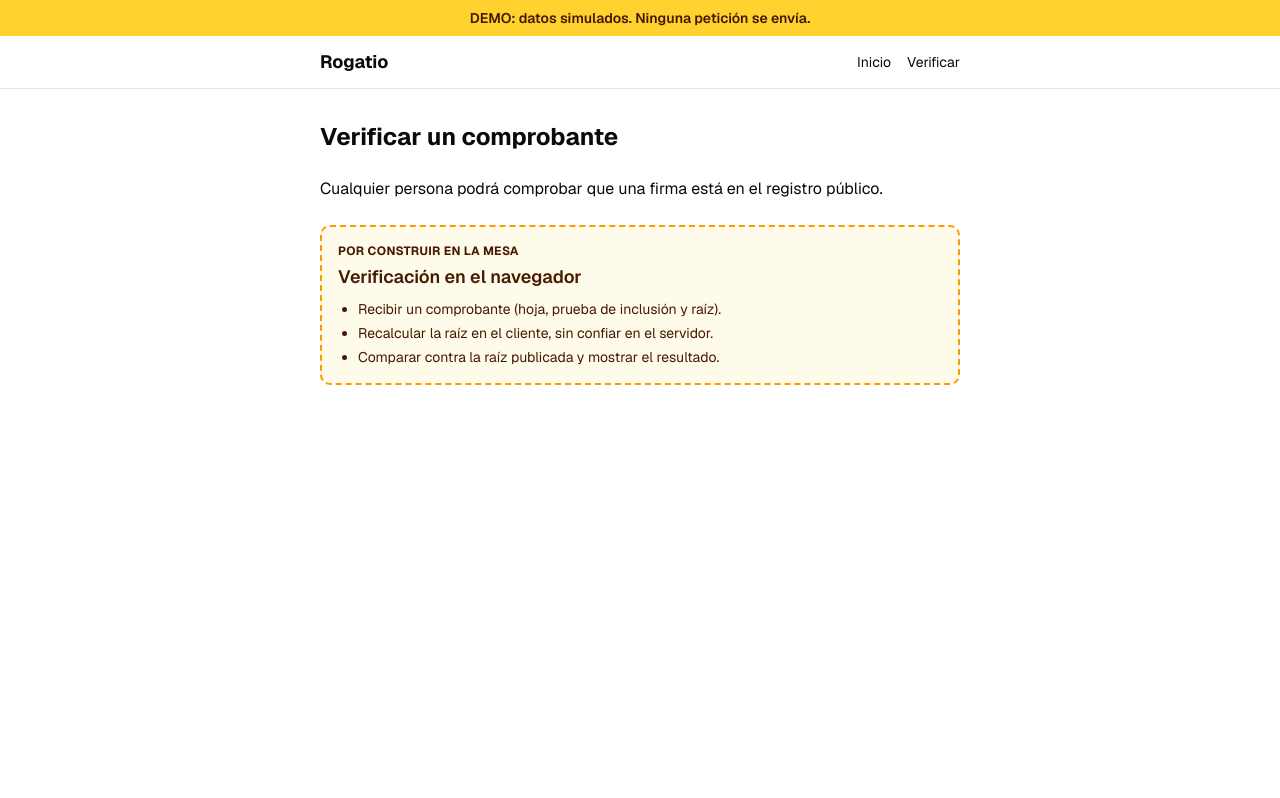
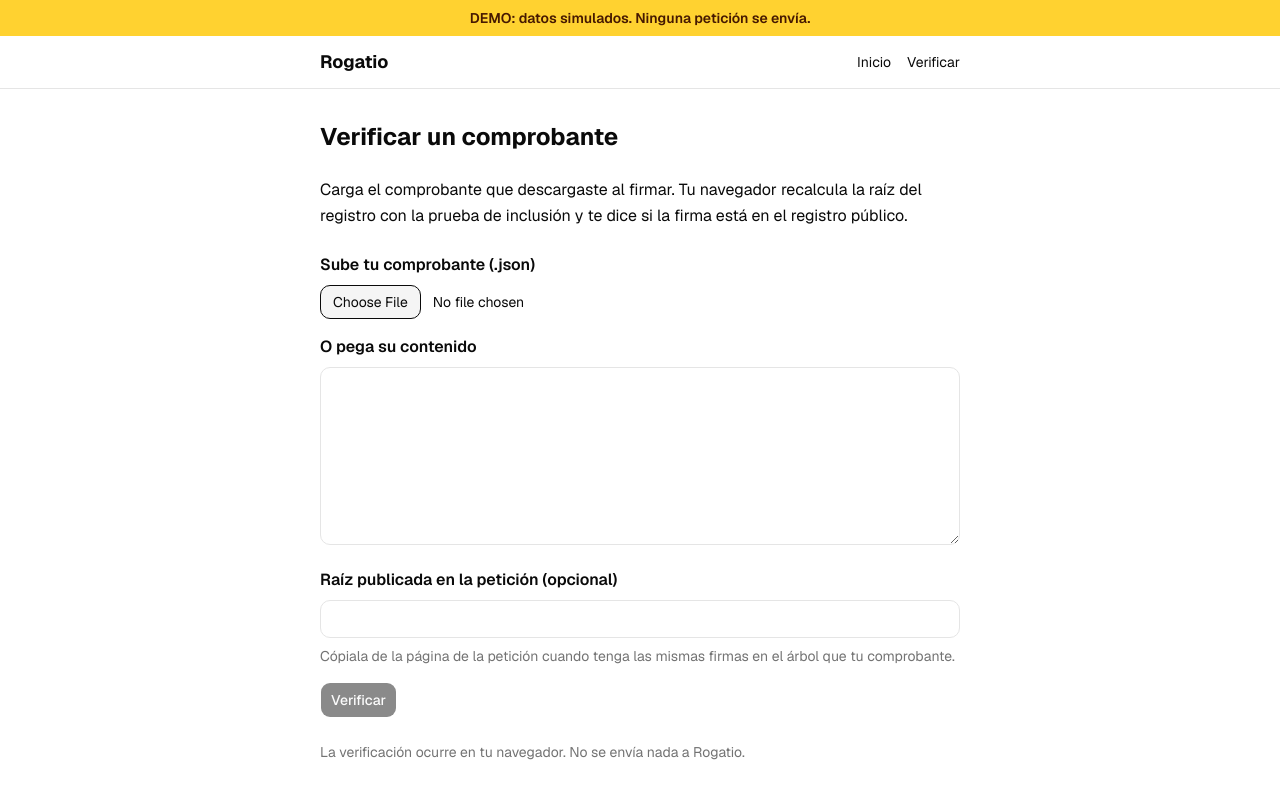
Before and after one commit to rogatio-org/rogatio, a Next.js app: page /verificar in a window 1280 px wide. Built offline with nearby package versions, Linux system fonts and the light colour scheme.

Commit message:
feat: verificar el comprobante en el navegador
/verificar acepta el JSON (archivo o texto), valida su forma y recalcula
la raíz con Web Crypto, sin llamadas al servidor. Opcionalmente compara
contra la raíz publicada en la petición.

Cierra #68

```diff
--- a/src/app/verificar/page.tsx
+++ b/src/app/verificar/page.tsx
@@ -1,5 +1,5 @@
 import type { Metadata } from "next";
-import { PorConstruir } from "@/components/por-construir";
+import { VerificadorComprobante } from "@/components/verificador-comprobante";
 
 export const metadata: Metadata = { title: "Verificar · Rogatio" };
 
@@ -7,15 +7,11 @@ export default function Verificar() {
   return (
     <div className="space-y-6">
       <h1 className="text-2xl font-bold">Verificar un comprobante</h1>
-      <p>Cualquier persona podrá comprobar que una firma está en el registro público.</p>
-      <PorConstruir
-        titulo="Verificación en el navegador"
-        tareas={[
-          "Recibir un comprobante (hoja, prueba de inclusión y raíz).",
-          "Recalcular la raíz en el cliente, sin confiar en el servidor.",
-          "Comparar contra la raíz publicada y mostrar el resultado.",
-        ]}
-      />
+      <p className="leading-relaxed">
+        Carga el comprobante que descargaste al firmar. Tu navegador recalcula la raíz del registro
+        con la prueba de inclusión y te dice si la firma está en el registro público.
+      </p>
+      <VerificadorComprobante />
     </div>
   );
 }
--- /dev/null
+++ b/src/components/verificador-comprobante.tsx
@@ -0,0 +1,163 @@
+"use client";
+
+import Link from "next/link";
+import { useId, useState, type ChangeEvent, type FormEvent, type ReactNode } from "react";
+import { Button } from "@/components/ui/button";
+import { verificarTexto, type ResultadoVerificacion } from "@/lib/verificacion";
+import { cn } from "@/lib/utils";
+
+const campo =
+  "w-full rounded-lg border bg-background px-3 py-2 font-mono text-sm outline-none focus-visible:ring-3 focus-visible:ring-ring/50";
+
+// Todo ocurre en el navegador: lee el archivo o el texto y recalcula la raíz con Web Crypto.
+export function VerificadorComprobante() {
+  const id = useId();
+  const [texto, setTexto] = useState("");
+  const [raizPublicada, setRaizPublicada] = useState("");
+  const [resultado, setResultado] = useState<ResultadoVerificacion | null>(null);
+  const [verificando, setVerificando] = useState(false);
+
+  async function cargarArchivo(evento: ChangeEvent<HTMLInputElement>) {
+    const archivo = evento.target.files?.[0];
+    setResultado(null);
+    setTexto(archivo ? await archivo.text() : "");
+  }
+
+  async function verificar(evento: FormEvent) {
+    evento.preventDefault();
+    setVerificando(true);
+    setResultado(await verificarTexto(texto, raizPublicada));
+    setVerificando(false);
+  }
+
+  return (
+    <div className="space-y-6">
+      <form onSubmit={verificar} className="space-y-4">
+        <div className="space-y-2">
+          <label htmlFor={`${id}-archivo`} className="block font-semibold">
+            Sube tu comprobante (.json)
+          </label>
+          <input
+            id={`${id}-archivo`}
+            type="file"
+            accept="application/json,.json"
+            onChange={cargarArchivo}
+            className="block w-full text-sm file:mr-3 file:rounded-lg file:border file:bg-muted file:px-3 file:py-1.5"
+          />
+        </div>
+        <div className="space-y-2">
+          <label htmlFor={`${id}-texto`} className="block font-semibold">
+            O pega su contenido
+          </label>
+          <textarea
+            id={`${id}-texto`}
+            value={texto}
+            onChange={(e) => {
+              setTexto(e.target.value);
+              setResultado(null);
+            }}
+            rows={8}
+            spellCheck={false}
+            className={campo}
+          />
+        </div>
+        <div className="space-y-2">
+          <label htmlFor={`${id}-raiz`} className="block font-semibold">
+            Raíz publicada en la petición (opcional)
+          </label>
+          <input
+            id={`${id}-raiz`}
+            value={raizPublicada}
+            onChange={(e) => {
+              setRaizPublicada(e.target.value);
+              setResultado(null);
+            }}
+            spellCheck={false}
+            autoComplete="off"
+            className={campo}
+          />
+          <p className="text-sm text-muted-foreground">
+            Cópiala de la página de la petición cuando tenga las mismas firmas en el árbol que tu
+            comprobante.
+          </p>
+        </div>
+        <Button
+          type="submit"
+          size="lg"
+          disabled={!texto.trim() || verificando}
+          className="w-full sm:w-auto"
+        >
+          Verificar
+        </Button>
+      </form>
+
+      {resultado && <Resultado resultado={resultado} />}
+
+      <p className="text-sm text-muted-foreground">
+        La verificación ocurre en tu navegador. No se envía nada a Rogatio.
+      </p>
+    </div>
+  );
+}
+
+function Resultado({ resultado }: { resultado: ResultadoVerificacion }) {
+  if (resultado.estado === "error") {
+    return (
+      <Aviso tono="error" titulo="No pudimos leer el archivo">
+        {resultado.error === "no_es_json"
+          ? "El archivo no es un comprobante de Rogatio. Descárgalo otra vez desde la página de tu comprobante."
+          : "Al archivo le faltan datos del comprobante. Descárgalo otra vez desde la página de tu comprobante."}
+      </Aviso>
+    );
+  }
+
+  const { comprobante, coincideRaizPublicada } = resultado;
+  const enlacePeticion = (
+    <Link href={`/peticion/${encodeURIComponent(comprobante.peticion)}`} className="underline">
+      la página de la petición
+    </Link>
+  );
+
+  if (resultado.estado === "valido") {
+    return (
+      <Aviso tono="valido" titulo="Válido">
+        La firma número {comprobante.secuencia} está en el registro de {comprobante.tamano} firmas
+        de la raíz <code className="font-mono">{comprobante.raiz.slice(0, 8)}…</code>.{" "}
+        {coincideRaizPublicada
+          ? "Esa raíz coincide con la que pegaste."
+          : <>Compara esa raíz con la publicada en {enlacePeticion}.</>}
+      </Aviso>
+    );
+  }
+
+  return (
+    <Aviso tono="no_valido" titulo="No válido">
+      {coincideRaizPublicada === false
+        ? "La raíz del comprobante no coincide con la raíz publicada que pegaste. Revisa que ambas sean del mismo número de firmas."
+        : "Los datos del comprobante no llevan a su raíz: el comprobante fue alterado o está dañado. Descárgalo otra vez desde la página de tu comprobante."}
+    </Aviso>
+  );
+}
+
+const tonos = {
+  valido: "border-green-600 bg-green-50 text-green-950 dark:bg-green-950/30 dark:text-green-100",
+  no_valido: "border-red-600 bg-red-50 text-red-950 dark:bg-red-950/30 dark:text-red-100",
+  error: "border-amber-500 bg-amber-50 text-amber-950 dark:bg-amber-950/30 dark:text-amber-100",
+} as const;
+
+function Aviso({
+  tono,
+  titulo,
+  children,
+}: {
+  tono: keyof typeof tonos;
+  titulo: string;
+  children: ReactNode;
+}) {
+  return (
+    <section role="status" className={cn("rounded-lg border-2 p-4", tonos[tono])}>
+      <h2 className="text-lg font-bold">{titulo}</h2>
+      <p className="mt-1 text-sm">{children}</p>
+    </section>
+  );
+}
--- /dev/null
+++ b/src/lib/verificacion.ts
@@ -0,0 +1,74 @@
+// Verificación del comprobante en el navegador. Sin llamadas al servidor.
+import { verificarComprobante, type Comprobante } from "./comprobante";
+
+export type ErrorLectura = "no_es_json" | "forma_invalida";
+
+export type ResultadoVerificacion =
+  | {
+      estado: "valido" | "no_valido";
+      comprobante: Comprobante;
+      // null si no se dio una raíz publicada para comparar.
+      coincideRaizPublicada: boolean | null;
+    }
+  | { estado: "error"; error: ErrorLectura };
+
+const esEnteroPositivo = (v: unknown): v is number => Number.isInteger(v) && (v as number) >= 1;
+
+/**
+ * Lee el JSON y valida su forma. No revisa que los hashes sean hex:
+ * un hash alterado es un comprobante "no válido", no un archivo con error.
+ */
+export function leerComprobante(
+  texto: string,
+): { ok: true; comprobante: Comprobante } | { ok: false; error: ErrorLectura } {
+  let datos: unknown;
+  try {
+    datos = JSON.parse(texto);
+  } catch {
+    return { ok: false, error: "no_es_json" };
+  }
+  if (typeof datos !== "object" || datos === null || Array.isArray(datos)) {
+    return { ok: false, error: "forma_invalida" };
+  }
+  const c = datos as Record<string, unknown>;
+  const formaValida =
+    c.version === 1 &&
+    typeof c.peticion === "string" &&
+    c.peticion.length > 0 &&
+    esEnteroPositivo(c.secuencia) &&
+    esEnteroPositivo(c.tamano) &&
+    typeof c.hoja === "string" &&
+    typeof c.raiz === "string" &&
+    Array.isArray(c.prueba) &&
+    c.prueba.every((h) => typeof h === "string");
+  if (!formaValida) return { ok: false, error: "forma_invalida" };
+
+  return {
+    ok: true,
+    comprobante: {
+      version: 1,
+      peticion: c.peticion as string,
+      secuencia: c.secuencia as number,
+      hoja: (c.hoja as string).toLowerCase(),
+      tamano: c.tamano as number,
+      raiz: (c.raiz as string).toLowerCase(),
+      prueba: (c.prueba as string[]).map((h) => h.toLowerCase()),
+    },
+  };
+}
+
+/** Recalcula la raíz y, si se da, la compara con la raíz publicada en la petición. */
+export async function verificarTexto(
+  texto: string,
+  raizPublicada?: string,
+): Promise<ResultadoVerificacion> {
+  const lectura = leerComprobante(texto);
+  if (!lectura.ok) return { estado: "error", error: lectura.error };
+  const { comprobante } = lectura;
+
+  const publicada = raizPublicada?.trim().toLowerCase();
+  const coincideRaizPublicada = publicada ? publicada === comprobante.raiz : null;
+  const valido = (await verificarComprobante(comprobante)) && coincideRaizPublicada !== false;
+
+  return { estado: valido ? "valido" : "no_valido", comprobante, coincideRaizPublicada };
+}
```
Also changed, not shown: 1 other file (tests, documents, lock files or other folders).
